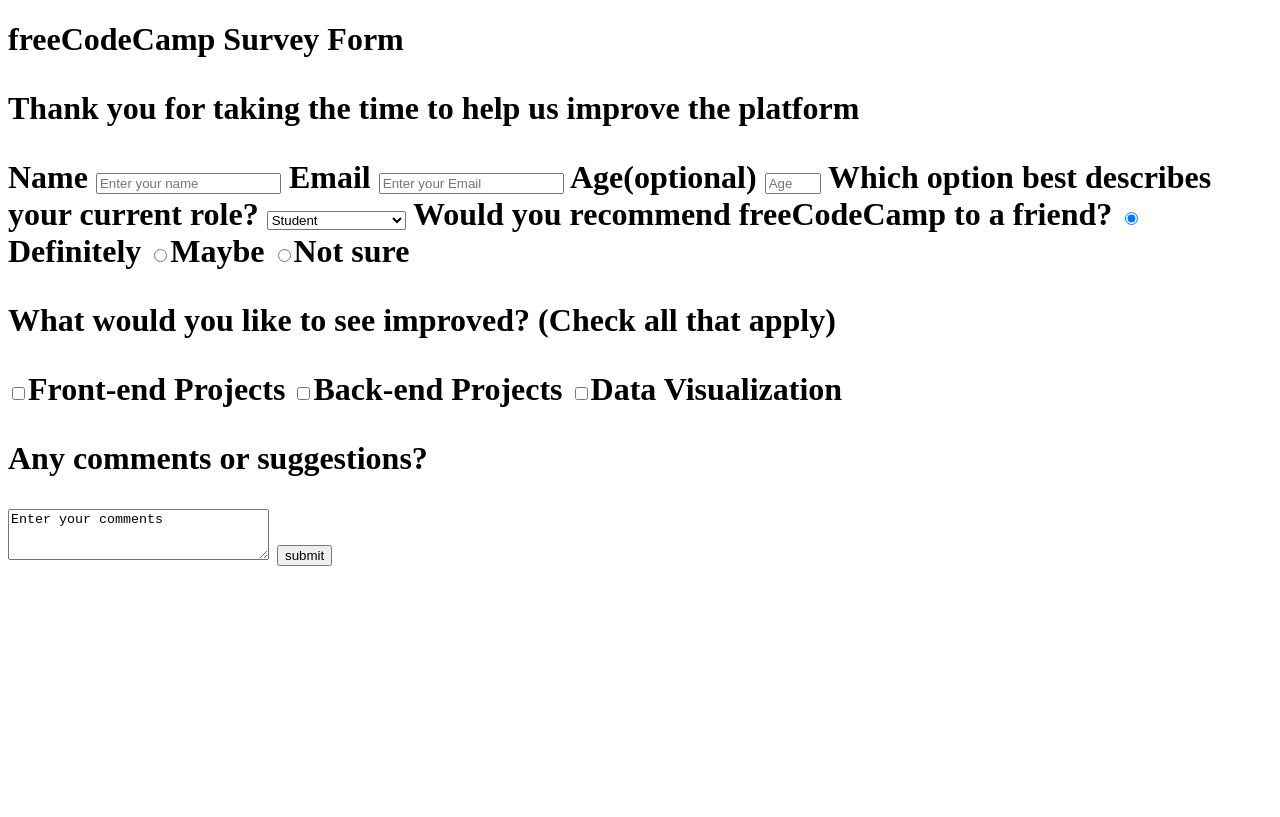
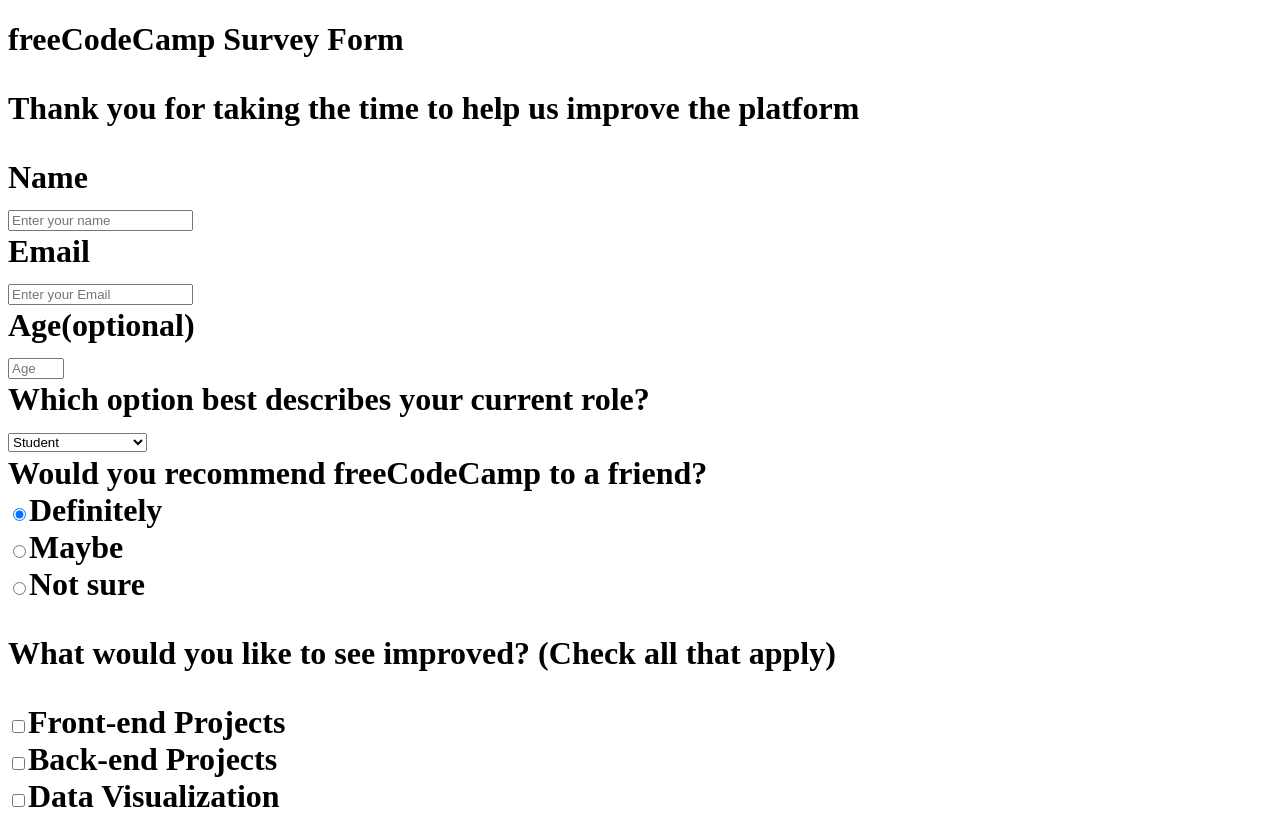
Before and after one commit to fezzopro/Ikana-Felix, a plain HTML site: page index.html in a window 1280 px wide. Shown: the top 817 px of the page. Drawn offline with Linux system fonts and the light colour scheme.

Commit message:
Making the page look less bad

```diff
--- a/index.html
+++ b/index.html
@@ -4,45 +4,44 @@
     <meta charset="UTF-8">
     <meta http-equiv="X-UA-Compatible" content="IE=edge">
     <meta name="viewport" content="width=device-width, initial-scale=1.0">
+    <link rel="stylesheet" href="style.css">
     <title>Survey Form</title>
 </head>
 <body>
     <h1 id="title"> freeCodeCamp Survey Form <h1>
-      <p id="description">Thank you for taking the time to help us improve the platform</p>
+    <p id="description">Thank you for taking the time to help us improve the platform</p>
+    <div>
+      <form id="survey-form">
+        <label for="name" id="name-label">Name</label><br>
+        <input type="text" id="name" required placeholder="Enter your name" /><br>
+        <label for="email" id="email-label">Email</label><br>
+        <input type="email" id="email" required placeholder="Enter your Email" /><br>
+        <label for="number" id="number-label">Age(optional)</label><br>
+        <input type="number" id="number" min="10" max="99" placeholder="Age"/><br>
 
-      <form id="survey-form">
-        <label for="name" id="name-label">Name</label>
-        <input type="text" id="name" required placeholder="Enter your name" />
-        <label for="email" id="email-label">Email</label>
-        <input type="email" id="email" required placeholder="Enter your Email" />
-        <label for="number" id="number-label">Age(optional)</label>
-        <input type="number" id="number" min="10" max="99" placeholder="Age"/>
+        <label for="dropdown" id="dropdown-label">Which option best describes your current role?</label><br>
 
-        <label for="dropdown" id="dropdown-label">Which option best describes your current role?
-
-</label>
-        <select id="dropdown">
-          <option value="" disabled>Select Option Value</option>
+        <select id="dropdown"><br>
+          <option disabled>Select Option Value</option>
           <option value="0">Student</option>
           <option value="1">Full time job</option>
-        </select>
-      <label for="radio" id="radio-label">Would you recommend freeCodeCamp to a friend?</label>
+          <option value="2">Full time Learner</option>
+          <option value="3">Prefer not to say</option>
+          <option value="4">Other</option>
+        </select><br>
+        <label for="radio" id="radio-label">Would you recommend freeCodeCamp to a friend?</label><br>
 
-      <label>
-        <input type="radio" class="inline" name="recommendation" value="1" checked/>Definitely</label>
-        <label><input type="radio" class="inline" name="recommendation" value="2"/>Maybe</label>
-        <label><input type="radio" class="inline" name="recommendation" value="3"/>Not sure</label>
+        <label><input type="radio" class="inline" name="recommendation" value="1" checked/>Definitely</label><br>
+        <label><input type="radio" class="inline" name="recommendation" value="2"/>Maybe</label><br>
+        <label><input type="radio" class="inline" name="recommendation" value="3"/>Not sure</label><br>
         <p>What would you like to see improved? (Check all that apply)</p>
-        <label>
-        <input type="checkbox" value="Front-end Projects" name="improvement"/>Front-end Projects</label>
-        <label>
-        <input type="checkbox" value="Back-end Projects" name="improvement"/>Back-end Projects</label>
-        <label>
-        <input type="checkbox" value="Data Visualization" name="improvement"/>Data Visualization</label>
+        <label><input type="checkbox" value="Front-end Projects" name="improvement"/>Front-end Projects</label><br>
+        <label><input type="checkbox" value="Back-end Projects" name="improvement"/>Back-end Projects</label><br>
+        <label><input type="checkbox" value="Data Visualization" name="improvement"/>Data Visualization</label><br>
         <p>Any comments or suggestions?</p>
-        <textarea placeholder="Enter your comment" rows="3" cols="30">Enter your comments</textarea>
-        <input type="submit" id="submit" value="submit" />
+        <textarea placeholder="Enter your comment" rows="3" cols="30">Enter your comments</textarea><br>
+        <input type="submit" id="submit" value="submit" /><br>
       </form>
-
+    </div>
 </body>
 </html>
```
